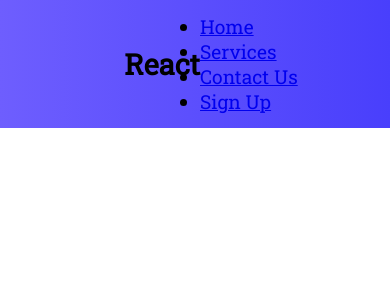
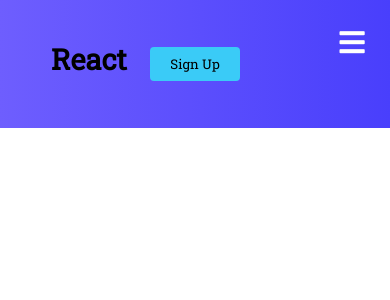
Before and after one commit to freesudani/D-Charity, a React (Create React App) app: page / in a window 390 px wide. Shown: the top 300 px of the page. Built offline with nearby package versions, Linux system fonts and the light colour scheme; a web font is replaced by a local one.

Commit message:
Navbar 2

```diff
--- a/public/index.html
+++ b/public/index.html
@@ -15,6 +15,12 @@
       user's mobile device or desktop. See https://developers.google.com/web/fundamentals/web-app-manifest/
     -->
     <link rel="manifest" href="%PUBLIC_URL%/manifest.json" />
+    <link
+      rel="stylesheet"
+      href="https://use.fontawesome.com/releases/v5.15.4/css/all.css"
+      integrity="sha384-DyZ88mC6Up2uqS4h/KRgHuoeGwBcD4Ng9SiP4dIRy0EXTlnuz47vAwmeGwVChigm"
+      crossorigin="anonymous"
+    />
     <!--
       Notice the use of %PUBLIC_URL% in the tags above.
       It will be replaced with the URL of the `public` folder during the build.
--- /dev/null
+++ b/src/UI/ButtonSmall.js
@@ -0,0 +1,8 @@
+import React from "react";
+import classes from "./ButtonSmall.module.css";
+
+const ButtonSmall = (props) => {
+  return <button className={classes.btnsmall}>{props.children}</button>;
+};
+
+export default ButtonSmall;
--- /dev/null
+++ b/src/UI/ButtonSmall.module.css
@@ -0,0 +1,16 @@
+.btnsmall {
+  background-color: #3acbf7;
+  padding: 8px 20px;
+  border-radius: 4px;
+  outline: none;
+  border: none;
+  cursor: pointer;
+}
+
+.btnsmall:hover {
+  padding: 8px 20px;
+  transition: all 0.3s ease-out;
+  background: #fff;
+  color: #6568f4;
+  transition: 250ms;
+}
--- a/src/components/Navbar/Navbar.js
+++ b/src/components/Navbar/Navbar.js
@@ -1,5 +1,6 @@
 import React, { useState } from "react";
-import { MenuItems } from "../data/MenuItems";
+import ButtonSmall from "../../UI/ButtonSmall";
+import { MenuItems } from "../../data/MenuItems";
 import classes from "./Navbar.module.css";
 
 const Navbar = () => {
@@ -13,19 +14,25 @@
     <nav className={classes.navbarItems}>
       <h1 className={classes.navbarLogo}>React</h1>
       <div className={classes.menuIcon} onClick={handleClick}>
-        <i className={clicked ? "fas fa-times" : "fas fa-bars"}></i>
+        <i
+          className={clicked ? "fas fa-times" : "fas fa-bars"}
+          style={{ color: "#fff" }}
+        ></i>
       </div>
-      <ul>
+      <ul
+        className={clicked ? `${classes.navemenuactive}` : `${classes.navmenu}`}
+      >
         {MenuItems.map((item, index) => {
           return (
             <li key={index}>
-              <a className={item.cName} href={item.path}>
+              <a className={classes.navLinks} href={item.path}>
                 {item.title}
               </a>
             </li>
           );
         })}
       </ul>
+      <ButtonSmall>Sign Up</ButtonSmall>
     </nav>
   );
 };
--- a/src/components/Navbar/Navbar.module.css
+++ b/src/components/Navbar/Navbar.module.css
@@ -16,3 +16,92 @@
   margin-left: 2rem;
   cursor: pointer;
 }
+
+.navmenu {
+  display: grid;
+  grid-template-columns: repeat(5, auto);
+  grid-gap: 10px;
+  list-style: none;
+  text-align: center;
+  width: 70vw;
+  justify-content: end;
+  margin-right: 2rem;
+}
+
+.navLinks {
+  color: #fff;
+  text-decoration: none;
+  padding: 0.5rem 1rem;
+}
+
+.navLinks:hover {
+  background-color: #6d76f7;
+  border-radius: 4px;
+  transition: all 0.2s ease-out;
+}
+
+.navLinksMobile {
+  display: none;
+}
+
+.menuIcon {
+  display: none;
+}
+
+@media screen and (max-width: 960px) {
+  .navbarItems {
+    position: relative;
+  }
+
+  .navmenu {
+    display: flex;
+    flex-direction: column;
+    width: 100%;
+    height: 500px;
+    position: absolute;
+    top: 80px;
+    left: -100%;
+    opacity: 1;
+    transition: all 0.5 ease;
+  }
+
+  .navemenuactive {
+    background: #6668f4;
+    transform: translate(10%, 68%);
+    left: 0;
+    width: 100vw;
+    opacity: 1;
+    transition: all 0.5s ease;
+    z-index: 1;
+    list-style: none;
+  }
+
+  .navLinks {
+    text-align: center;
+    padding: 2rem;
+    width: 100%;
+    display: table;
+  }
+
+  .navLinks:hover {
+    background-color: #7577fa;
+    border-radius: 0;
+  }
+
+  .navbarLogo {
+    position: absolute;
+    top: 1.3rem;
+    left: 0;
+    transform: translate(25%, 50%);
+  }
+
+  .menuIcon {
+    display: block;
+    position: absolute;
+    top: 0;
+    right: 0;
+    transform: translate(-100%, 60%);
+    font-size: 1.8rem;
+    cursor: pointer;
+  }
+}
--- a/src/components/data/MenuItems.js
+++ /dev/null
@@ -1,6 +0,0 @@
-export const MenuItems = [
-  { title: "Home", path: "#", cName: "navLinks" },
-  { title: "Services", path: "#", cName: "navLinks" },
-  { title: "Contact Us", path: "#", cName: "navLinks" },
-  { title: "Sign Up", path: "#", cName: "navLinksMobile" },
-];
--- /dev/null
+++ b/src/data/MenuItems.js
@@ -0,0 +1,6 @@
+export const MenuItems = [
+  { title: "Home", path: "#" },
+  { title: "Services", path: "#" },
+  { title: "Contact Us", path: "#" },
+  { title: "Sign Up", path: "#" },
+];
```
Also changed, not shown: src/components/Button.js (deleted), src/components/Button.module.css (deleted).
